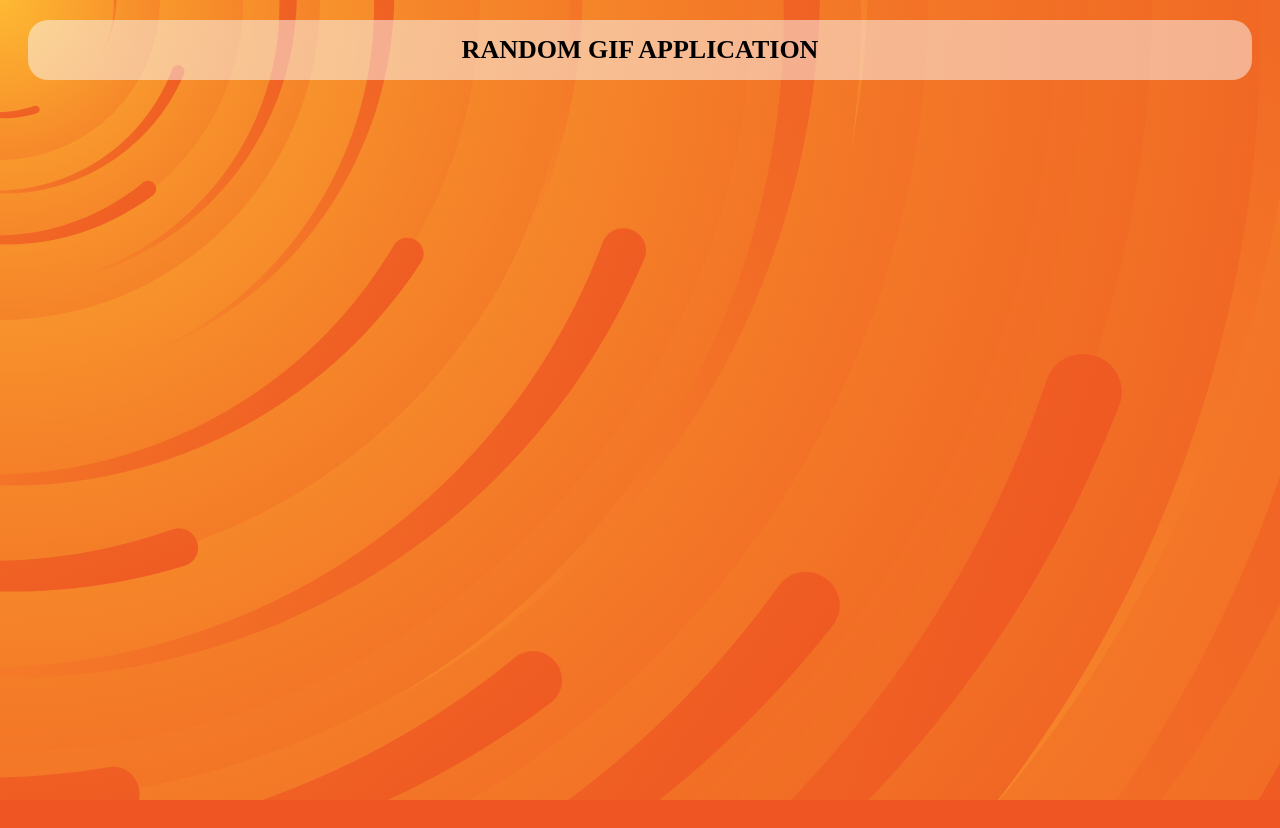
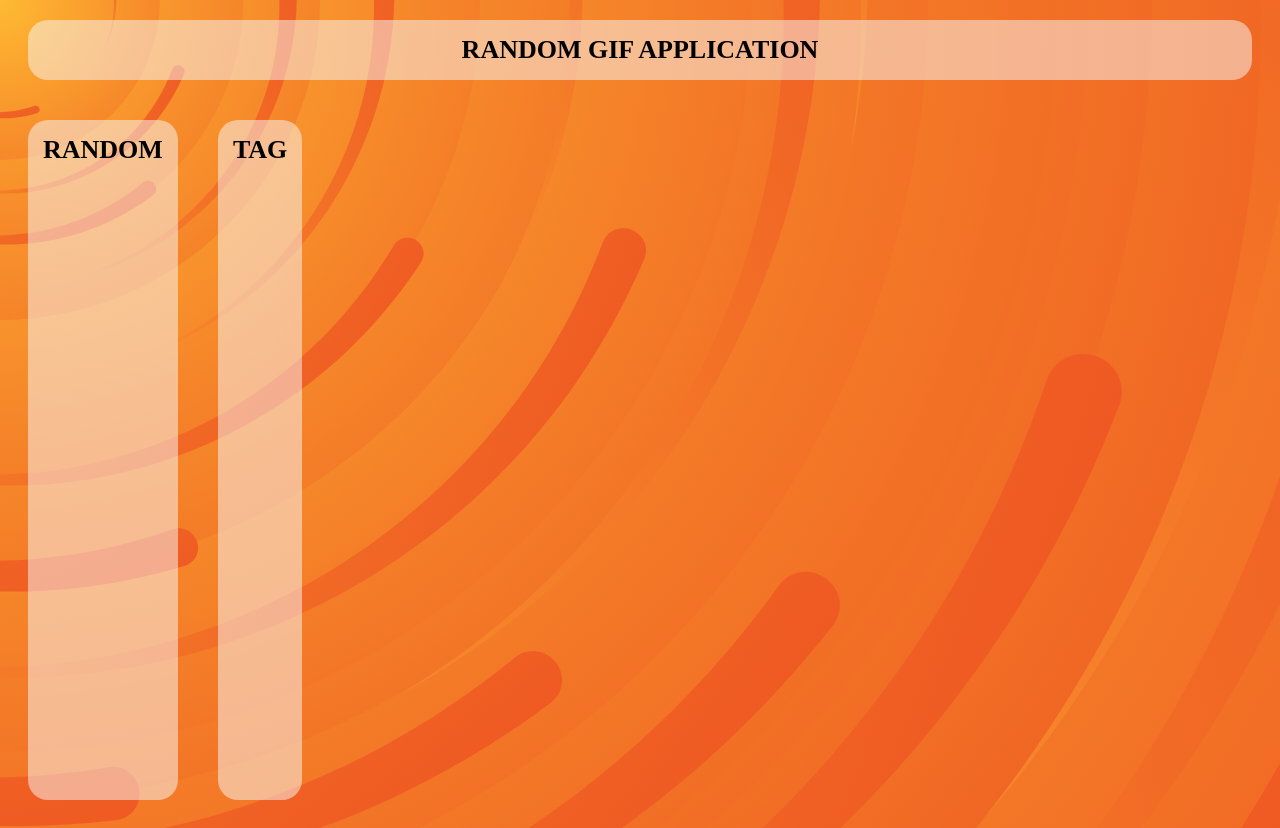
Before and after one commit to infiniteoo/react-custom_hooks, a React (Create React App) app: page / in a window 1280 px wide. Before the commit the page ends 800 px from the top, so only its background shows below. Built offline with nearby package versions, Linux system fonts and the light colour scheme.

Commit message:
implemented our Tag and Random components

```diff
--- a/src/App.js
+++ b/src/App.js
@@ -1,14 +1,21 @@
 import React from 'react'
+
+import Random from './components/Random_V1'
+import Tag from './components/Tag_V1'
+
 
 import './App.css'
 
 
-const App = () => {
-    return (
-        <div>
-            <h1> Random GIF Application </h1>
+const App = () => (
+    <div>
+        <h1>Random GIF Application</h1>
+        <div className="main-container">
+            <Random/>
+            <Tag/>
         </div>
-    )
-}
+
+    </div>
+)
 
 export default App
--- /dev/null
+++ b/src/components/Random_V1.jsx
@@ -0,0 +1,11 @@
+import React from 'react'
+
+const Random = () => {
+    return (
+        <>
+            <h1>Random</h1>
+        </>
+    )
+}
+
+export default Random
--- /dev/null
+++ b/src/components/Tag_V1.jsx
@@ -0,0 +1,11 @@
+import React from 'react'
+
+const Tag = () => {
+    return (
+        <>
+            <h1>Tag</h1>
+        </>
+    )
+}
+
+export default Tag
```
